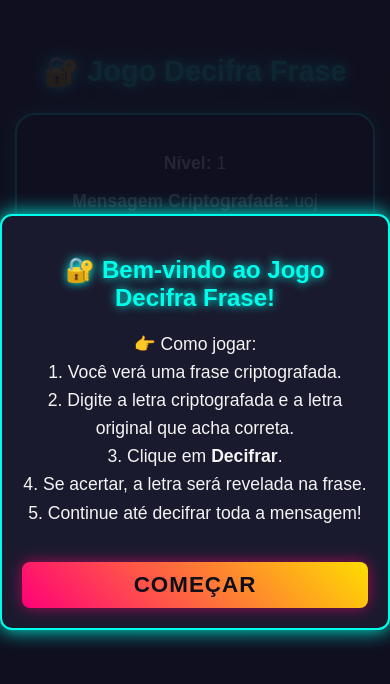
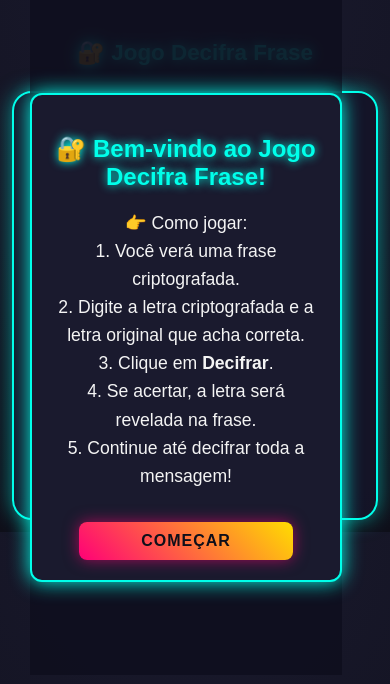
Before and after one commit to andreabrantes80/decifra-frase, a plain HTML site: page index.html in a window 390 px wide. Drawn offline with Linux system fonts and the light colour scheme.

Commit message:
ajustes no layout modal

```diff
--- a/index.html
+++ b/index.html
@@ -2,6 +2,7 @@
 <html lang="pt-BR">
   <head>
     <meta charset="UTF-8" />
+    <meta name="viewport" content="width=device-width, initial-scale=1.0" />
     <title>Decifra Frase</title>
     <link rel="stylesheet" href="style.css" />
   </head>
--- a/style.css
+++ b/style.css
@@ -44,7 +44,7 @@ h1 {
 label {
   flex-basis: 100%;
   text-align: center;
-  font-size: 1.2rem;
+  font-size: 1.6rem;
   color: #ffdd00;
   text-shadow: 0 0 5px #ffdd00;
 }
@@ -93,7 +93,7 @@ button:hover {
 
 /* Mensagens */
 #mensagem {
-  font-size: 1.3rem; /* maior */
+  font-size: 1rem; /* maior */
   margin-top: 20px;
   color: #ffffff;
 }
@@ -101,66 +101,87 @@ button:hover {
 /* Responsividade */
 @media (max-width: 768px) {
   h1 {
-    font-size: 2rem;
+    font-size: 1.6rem;
   }
   body {
-    margin-top: 25px;
+    margin-top: 20px;
+    padding: 18px;
   }
 
   #game {
-    padding: 25px;
-    font-size: 1.2rem;
+    padding: 20px;
+    font-size: 1.05rem;
   }
 
   input {
     width: 80px;
-    font-size: 1.3rem; /* letras maiores */
-    padding: 16px;
+    font-size: 1.1rem;
+    padding: 12px;
   }
 
   button {
     width: 100%;
-    margin-top: 15px;
-    font-size: 1.3rem;
-    padding: 16px;
+    margin-top: 12px;
+    font-size: 1.05rem;
+    padding: 12px;
+  }
+
+  /* Parágrafos mais compactos dentro de #game */
+  #game p {
+    font-size: 0.95rem;
+    line-height: 1.25;
+  }
+
+  /* Mensagem reduzida */
+  #mensagem {
+    font-size: 0.75rem;
   }
 }
 
 @media (max-width: 480px) {
   body {
-    padding: 15px;
-    margin-top: 20px;
+    padding: 12px;
+    margin-top: 12px;
   }
 
   h1 {
-    font-size: 1.8rem;
+    font-size: 1.4rem;
   }
 
   #game {
-    padding: 20px;
-    font-size: 1.1rem;
+    padding: 14px;
+    font-size: 1rem;
   }
 
   #input-area {
     flex-direction: column;
-    align-items: stretch;
+    align-items: center;
+    gap: 10px;
   }
 
   input {
     width: 100%;
-    max-width: 160px;
-    font-size: 1.4rem; /* bem grande para celular */
-    padding: 18px;
+    max-width: 120px;
+    font-size: 1.5rem;
+    padding: 12px;
+    align-items: center;
   }
 
   button {
-    width: 100%;
-    font-size: 1.4rem;
-    padding: 18px;
+    width: 80%;
+    font-size: 1rem;
+    padding: 12px;
   }
 
+  /* Aumenta fontes de parágrafos dentro de #game (mensagens/níveis) para telas pequenas */
+  /* #game p {
+    font-size: 0.95rem;
+    line-height: 1.3;
+  } */
+
+  /* Ajuste específico para área de mensagens em celular */
   #mensagem {
-    font-size: 1.2rem;
+    font-size: 0.95rem;
   }
 }
 
@@ -168,11 +189,12 @@ button:hover {
 .modal {
   position: fixed;
   top: 0;
-  left: 0;
-  width: 100%;
-  height: 100%;
+  left: 30px;
+  width: 80%;
+  height: 80%;
   background: rgba(15, 15, 30, 0.9);
   display: flex;
+  padding: auto;
   justify-content: center;
   align-items: center;
   z-index: 999;
```
